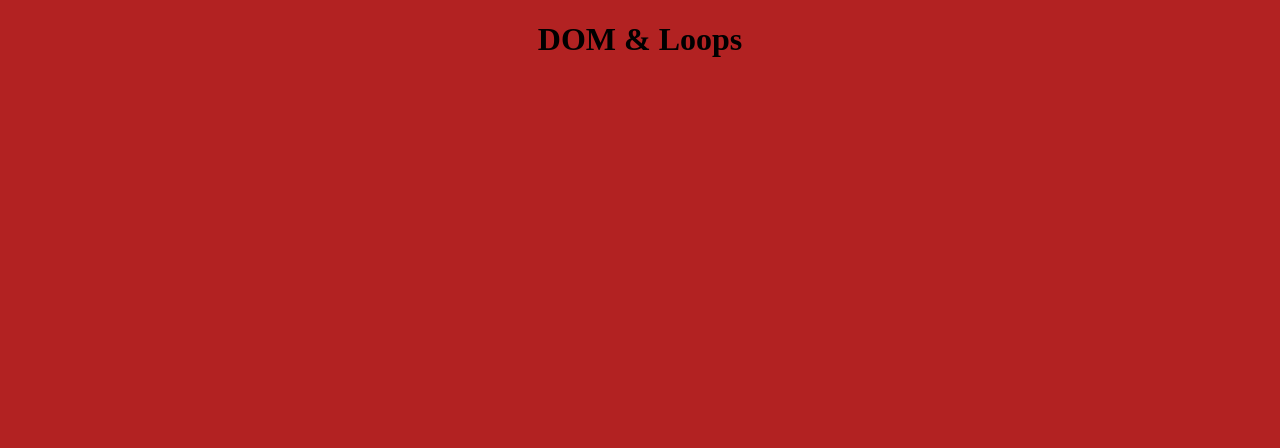
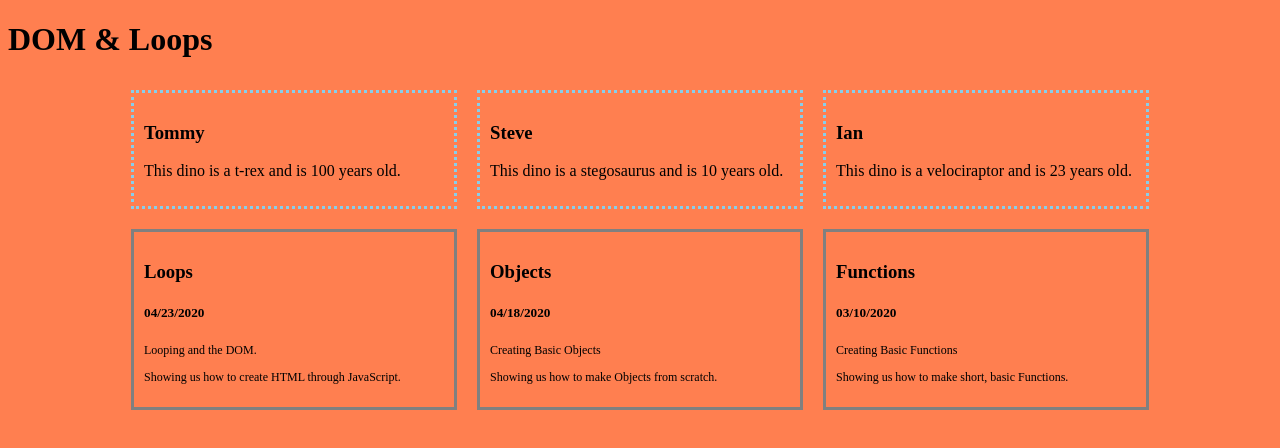
Before and after one commit to RyanBeiden/dom-loops, a plain HTML site: page index.html in a window 1280 px wide. Drawn offline with Linux system fonts and the light colour scheme.

Commit message:
create two DOM functions, along with divs and style

```diff
--- a/index.html
+++ b/index.html
@@ -8,7 +8,12 @@
 </head>
 <body>
   <h1>DOM & Loops</h1>
+
+  <div id="dino-pen"></div>
+
+  <div id="assignment-cards"></div>
+
   <script src="main.js"></script>
-  <script src="loops.js"></script>
+  <!-- <script src="loops.js"></script> -->
 </body>
 </html>
--- a/main.css
+++ b/main.css
@@ -1,5 +1,34 @@
 body {
-  background-color: firebrick;
+  background-color: coral;
   font-family: futura;
-  text-align: center;
 }
+
+#dino-pen {
+  display: flex;
+  flex-flow: row wrap;
+  justify-content: center;
+}
+
+.dino {
+  border: 3px dotted skyblue;
+  width: 300px;
+  margin: 10px;
+  padding: 10px;
+}
+
+#assignment-cards {
+  display: flex;
+  flex-flow: row wrap;
+  justify-content: center;
+}
+
+.cards {
+  border: 3px solid gray;
+  width: 300px;
+  margin: 10px;
+  padding: 10px;
+}
+
+.cards p {
+  font-size: 12px;
+}
--- a/main.js
+++ b/main.js
@@ -1 +1,103 @@
-console.log('DOM & Loops!!!');
+// Instruction
+
+
+// Print to DOM Function
+
+const printToDom = (selector, textToPrint) => {
+  console.log('in printToDOM', selector, textToPrint);
+  const selectedDiv = document.querySelector(selector);
+  selectedDiv.innerHTML = textToPrint;
+}
+
+// Dinos Array
+
+const dinos = [
+  {
+    dinoType: 't-rex',
+    name: 'Tommy',
+    age: 100
+  },
+  {
+    dinoType: 'stegosaurus',
+    name: 'Steve',
+    age: 10
+  },
+  {
+    dinoType: 'velociraptor',
+    name: 'Ian',
+    age: 23
+  },
+];
+
+// Dino Card Function
+
+const buildDinoCards = (dinoCollection) => {
+  let domString = '';
+
+  for (let i = 0; i < dinoCollection.length; i++) {
+    domString += '<div class="dino">';
+    domString += `<h3>${dinoCollection[i].name}</h3>`;
+    domString += `<p>This dino is a ${dinoCollection[i].dinoType} and is ${dinoCollection[i].age} years old.</p>`;
+    domString += '</div>';
+  }
+
+  printToDom('#dino-pen', domString);
+}
+
+
+// Exercise 2:
+// create an assignments array, which has several assignment objects in it
+// assignment should have: title, dueDate, topic, notes
+// loop over assignments array, and create 'cards' for each assignment
+// bonus points for using printToDom to print them to the dom
+// hint: create a div for the assignment cards to go to
+
+
+// Assignments Array
+
+const assignments = [
+  {
+    title: 'Loops',
+    dueDate: '04/23/2020',
+    topic: 'Looping and the DOM.',
+    notes: 'Showing us how to create HTML through JavaScript.'
+  },
+  {
+    title: 'Objects',
+    dueDate: '04/18/2020',
+    topic: 'Creating Basic Objects',
+    notes: 'Showing us how to make Objects from scratch.'
+  },
+  {
+    title: 'Functions',
+    dueDate: '03/10/2020',
+    topic: 'Creating Basic Functions',
+    notes: 'Showing us how to make short, basic Functions.'
+  },
+];
+
+// Assignments Card Function
+
+const assignmentCards = (assignCard) => {
+  let domString = '';
+
+  for (let i = 0; i < assignCard.length; i++) {
+    domString += `<div class="cards">`;
+    domString += `<h3>${assignCard[i].title}</h3>`;
+    domString += `<h5>${assignCard[i].dueDate}</h5>`;
+    domString += `<p>${assignCard[i].topic}</p>`;
+    domString += `<p>${assignCard[i].notes}</p>`;
+    domString += `</div>`;
+  }
+
+  printToDom('#assignment-cards', domString);
+}
+
+// Initial Function
+
+const init = () => {
+  buildDinoCards(dinos);
+  assignmentCards(assignments);
+}
+
+init();
```
